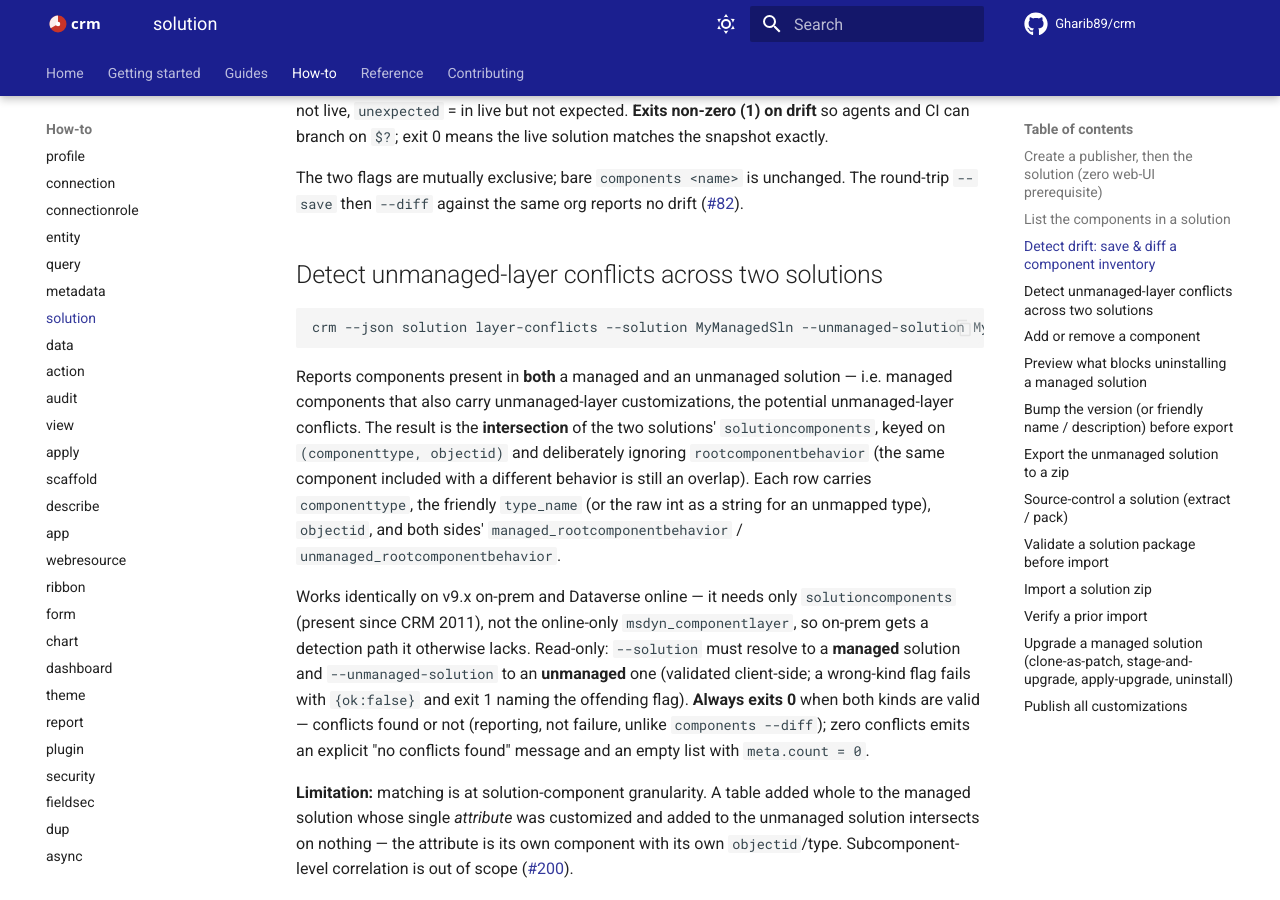
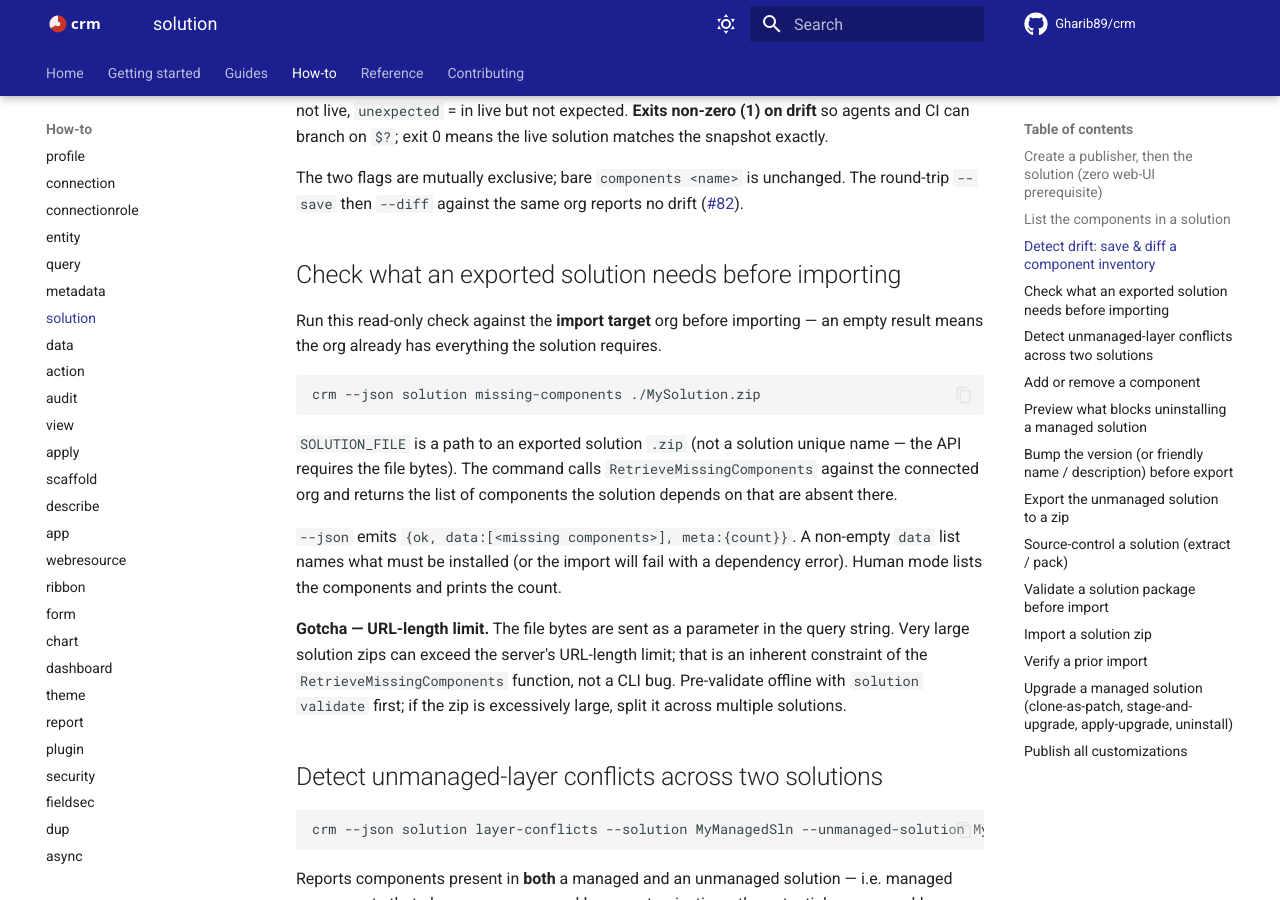
Before and after one commit to Gharib89/crm, an MkDocs documentation site: the page built from docs/how-to/solution.md, in a window 1280 px wide and 900 px high, scrolled down 1059 px. Built offline with MkDocs 1.6.1 and Material for MkDocs 9.7.7, drawn with Linux system fonts in a browser that asks for light colours; comment, search, counter and statistics services are not loaded.

Commit message:
docs: sync README, how-to, skill, e2e for discovery reads (#436)
Document solution missing-components, metadata dependencies --for required,
and ribbon export --application across README, docs/how-to, the shipped skill
reference, and add an e2e @covers test for solution missing-components.

Co-Authored-By: Claude Opus 4.8 <noreply@anthropic.com>
Claude-Session: https://claude.ai/code/session_01Bswdk38zu16qkfhUNtCLjL

````diff
--- a/docs/how-to/solution.md
+++ b/docs/how-to/solution.md
@@ -34,6 +34,30 @@ crm --json solution components CRMWorx --diff components.json
 `--diff` fetches live components and compares them against the file, keying each component on the tuple `(componenttype, objectid, rootcomponentbehavior)`. The `data` field contains `{"matches": bool, "missing": [...], "unexpected": [...]}` — `missing` = in expected but not live, `unexpected` = in live but not expected. **Exits non-zero (1) on drift** so agents and CI can branch on `$?`; exit 0 means the live solution matches the snapshot exactly.
 
 The two flags are mutually exclusive; bare `components <name>` is unchanged. The round-trip `--save` then `--diff` against the same org reports no drift ([#82](https://github.com/Gharib89/crm/issues/82)).
+
+## Check what an exported solution needs before importing
+
+Run this read-only check against the **import target** org before importing — an
+empty result means the org already has everything the solution requires.
+
+```bash
+crm --json solution missing-components ./MySolution.zip
+```
+
+`SOLUTION_FILE` is a path to an exported solution `.zip` (not a solution unique
+name — the API requires the file bytes). The command calls
+`RetrieveMissingComponents` against the connected org and returns the list of
+components the solution depends on that are absent there.
+
+`--json` emits `{ok, data:[<missing components>], meta:{count}}`. A non-empty
+`data` list names what must be installed (or the import will fail with a
+dependency error). Human mode lists the components and prints the count.
+
+**Gotcha — URL-length limit.** The file bytes are sent as a parameter in the
+query string. Very large solution zips can exceed the server's URL-length limit;
+that is an inherent constraint of the `RetrieveMissingComponents` function, not a
+CLI bug. Pre-validate offline with `solution validate` first; if the zip is
+excessively large, split it across multiple solutions.
 
 ## Detect unmanaged-layer conflicts across two solutions
 
````
Also changed, not shown: README.md (+3 -3 lines), crm/skills/reference/customizations.md (+9 -1 lines), crm/skills/reference/metadata.md (+7 -2 lines), crm/skills/reference/solutions.md (+20 -0 lines), docs/how-to/metadata.md (+4 -1 lines), docs/how-to/ribbon.md (+9 -1 lines), 2 other files.
